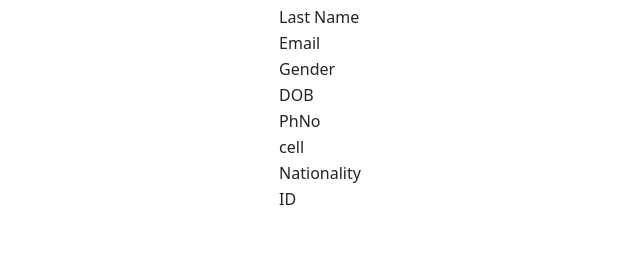
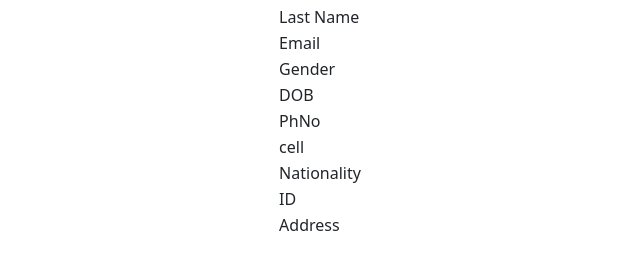
Before and after one commit to Karthik1758/task1, a plain HTML site: page karthik/pratice.html in a window 1280 px wide. Shown: the part 322-592 px from the top of the page, without its empty margins (319-959 px from the left). Drawn offline with nearby package versions, Linux system fonts and the light colour scheme; no server answers.

Commit message:
Update pratice.html

```diff
--- a/karthik/pratice.html
+++ b/karthik/pratice.html
@@ -55,6 +55,10 @@
         <td>ID</td>
         <td id="ID"></td>
         </tr>
+         <tr>
+        <td>Address</td>
+        <td id="Address"></td>
+        </tr>
     </table>
     </div>
 </body>
```
